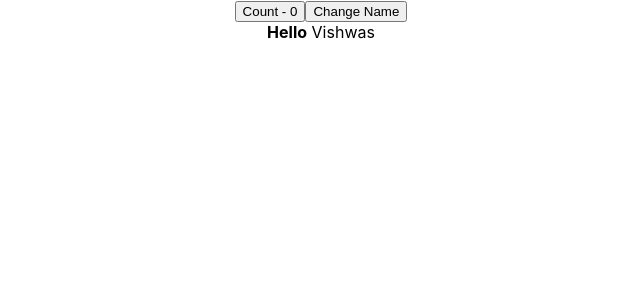
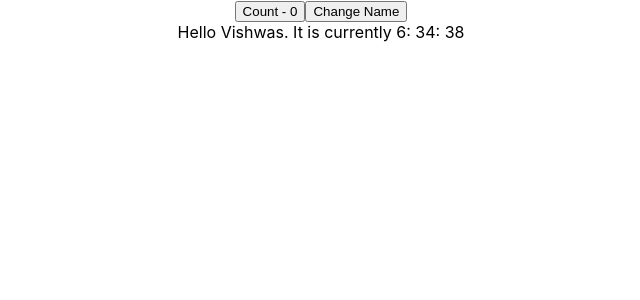
Before and after one commit to jeus0630/React-Render-Demo-Typescript, a React (Create React App) app: page / in a window 1280 px wide. Shown: the top 300 px of the page, without its empty margins (319-959 px from the left). Built offline with nearby package versions, Linux system fonts and the light colour scheme.

Commit message:
Impure Function react.memo

```diff
--- a/src/App.tsx
+++ b/src/App.tsx
@@ -1,6 +1,6 @@
 import React from 'react';
 import './App.css';
-import ParentThree from "./components/Incorrect Optimizations/ParentThree";
+import ParentThree from './components/Incorrect Optimizations/ParentThree';
 
 function App() {
 
--- a/src/components/Incorrect Optimizations/ChildFour.tsx
+++ b/src/components/Incorrect Optimizations/ChildFour.tsx
@@ -0,0 +1,18 @@
+import * as React from 'react';
+
+interface IChildFOurProps {
+    name: string;
+}
+
+const ChildFOur: React.FunctionComponent<IChildFOurProps> = ({name}) => {
+    const date = new Date();
+    console.log('Child Four Render');
+
+  return (
+      <div>
+          Hello {name}. It is currently {date.getHours()}: {date.getMinutes()}: {date.getSeconds()}
+      </div>
+  );
+};
+
+export default React.memo(ChildFOur);
--- a/src/components/Incorrect Optimizations/ParentThree.tsx
+++ b/src/components/Incorrect Optimizations/ParentThree.tsx
@@ -1,4 +1,5 @@
 import React, { FunctionComponent, useState } from 'react';
+import ChildFour from './ChildFour';
 import ChildThree from "./ChildThree";
 
 
@@ -16,9 +17,10 @@ const ParentThree: FunctionComponent<Props> = () => {
         <div>
             <button onClick={() => setCount(prev => prev + 1)}>Count - {count}</button>
             <button onClick={() => setName('codevolution')}>Change Name</button>
-            <ChildThree name={name}>
+            <ChildFour name={name}></ChildFour>
+            {/* <ChildThree name={name}>
                 <strong>Hello</strong>
-            </ChildThree>
+            </ChildThree> */}
         </div>
     );
 };
```
